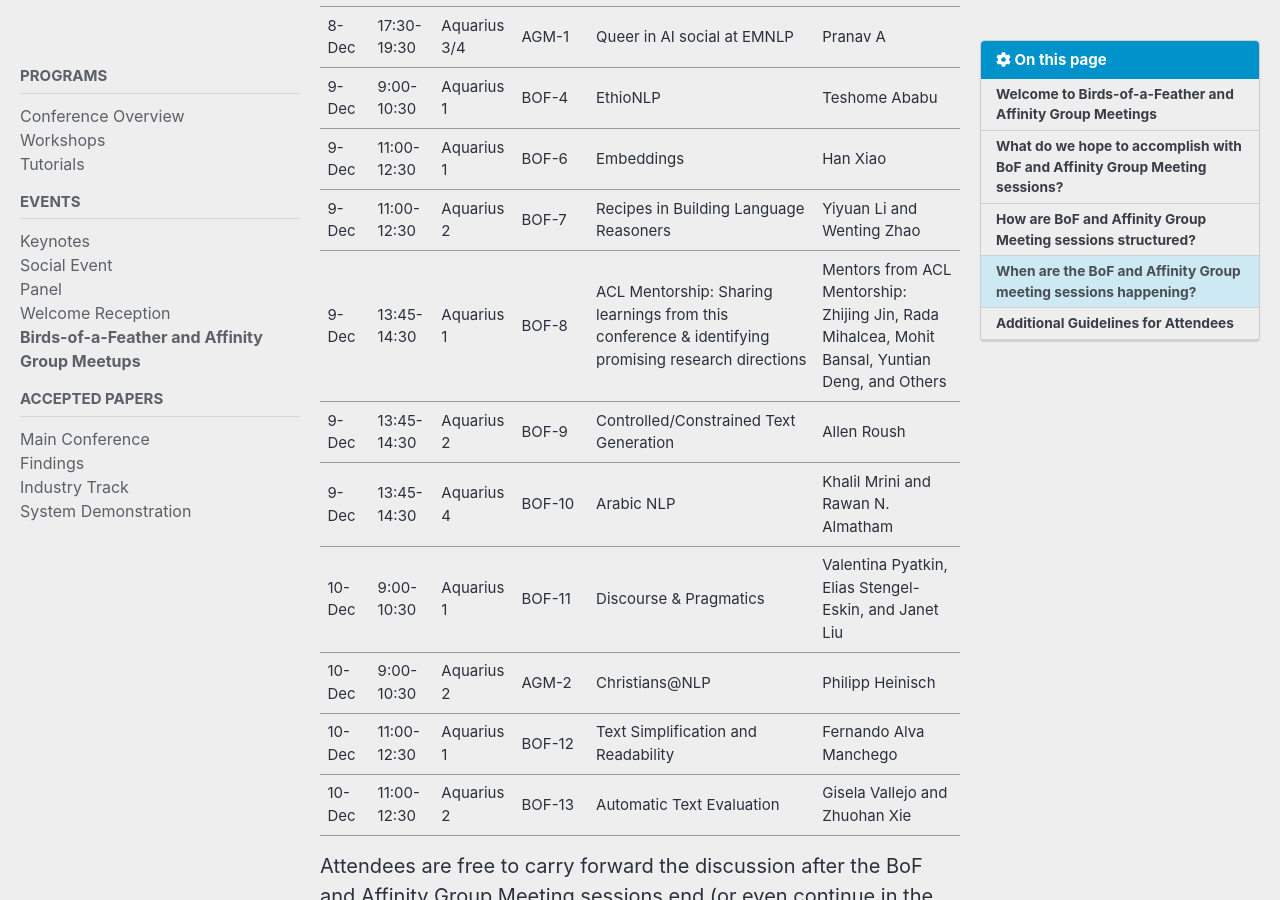
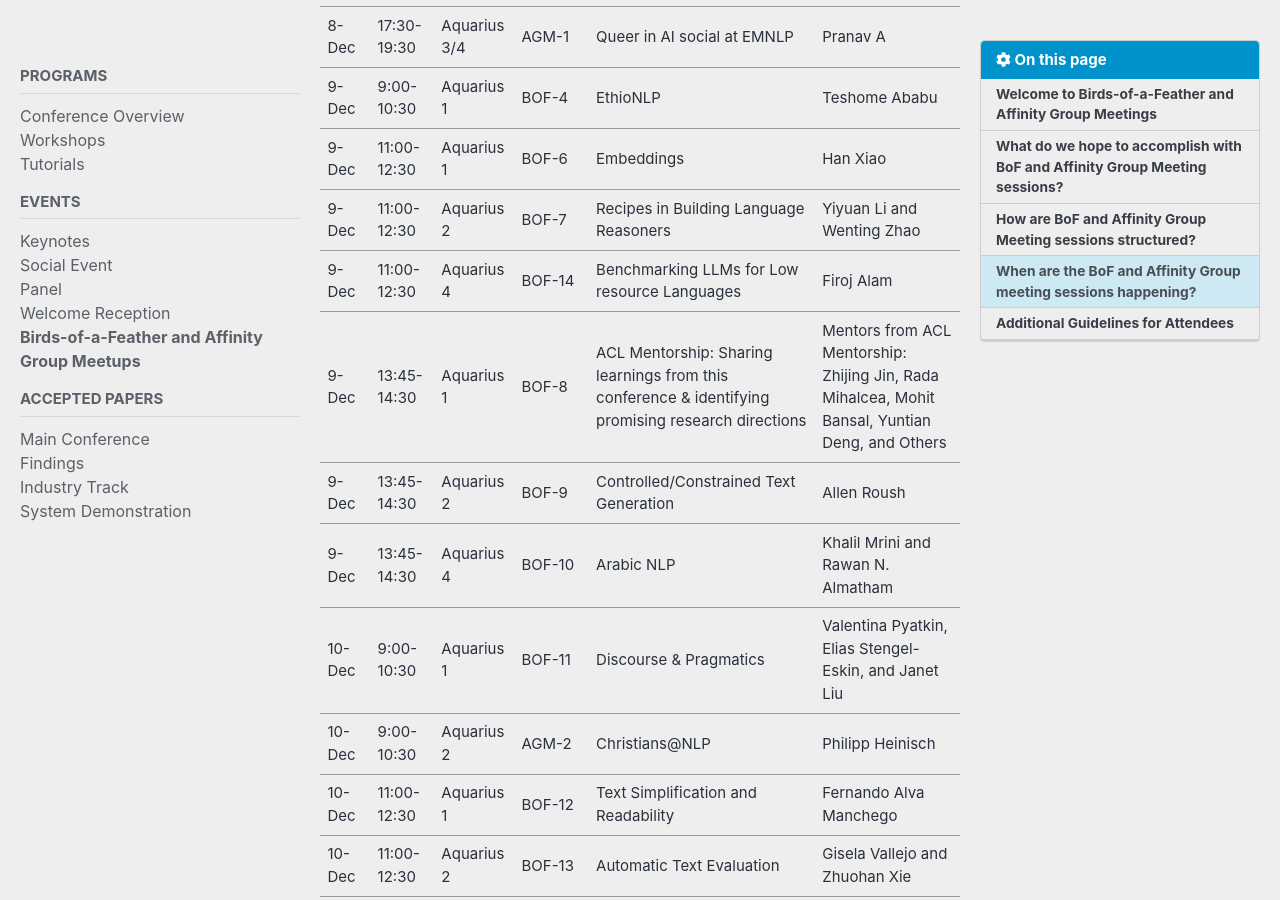
Before and after one commit to acl-org/emnlp-2023, a Jekyll site: the page built from _pages/program/bof.md, in a window 1280 px wide and 900 px high, scrolled down 1628 px. Built offline with Jekyll 4.4.1, drawn with Linux system fonts in a browser that asks for light colours; cached includes are drawn as plain includes; nearby versions of some CDN libraries.

Commit message:
Update bof.md

```diff
--- a/_pages/program/bof.md
+++ b/_pages/program/bof.md
@@ -45,6 +45,7 @@ At EMNLP 2023, we continue the tradition of conducting birds-of-a-feather (or Bo
 <tr><td>9-Dec</td><td>9:00-10:30</td><td>Aquarius 1</td><td>BOF-4</td><td>EthioNLP</td><td>Teshome Ababu</td></tr>
 <tr><td>9-Dec</td><td>11:00-12:30</td><td>Aquarius 1</td><td>BOF-6</td><td>Embeddings</td><td>Han Xiao</td></tr>
 <tr><td>9-Dec</td><td>11:00-12:30</td><td>Aquarius 2</td><td>BOF-7</td><td>Recipes in Building Language Reasoners</td><td>Yiyuan Li and Wenting Zhao</td></tr>
+<tr><td>9-Dec</td><td>11:00-12:30</td><td>Aquarius 4</td><td>BOF-14</td><td>Benchmarking LLMs for Low resource Languages</td><td>Firoj Alam</td></tr>
 <tr><td>9-Dec</td><td>13:45-14:30</td><td>Aquarius 1</td><td>BOF-8</td><td>ACL Mentorship: Sharing learnings from this conference & identifying promising research directions</td><td>Mentors from ACL Mentorship: Zhijing Jin, Rada Mihalcea, Mohit Bansal, Yuntian Deng, and Others</td></tr>
 <tr><td>9-Dec</td><td>13:45-14:30</td><td>Aquarius 2</td><td>BOF-9</td><td>Controlled/Constrained Text Generation</td><td>Allen Roush</td></tr>
 <tr><td>9-Dec</td><td>13:45-14:30</td><td>Aquarius 4</td><td>BOF-10</td><td>Arabic NLP</td><td>Khalil Mrini and Rawan N. Almatham</td></tr>
```
